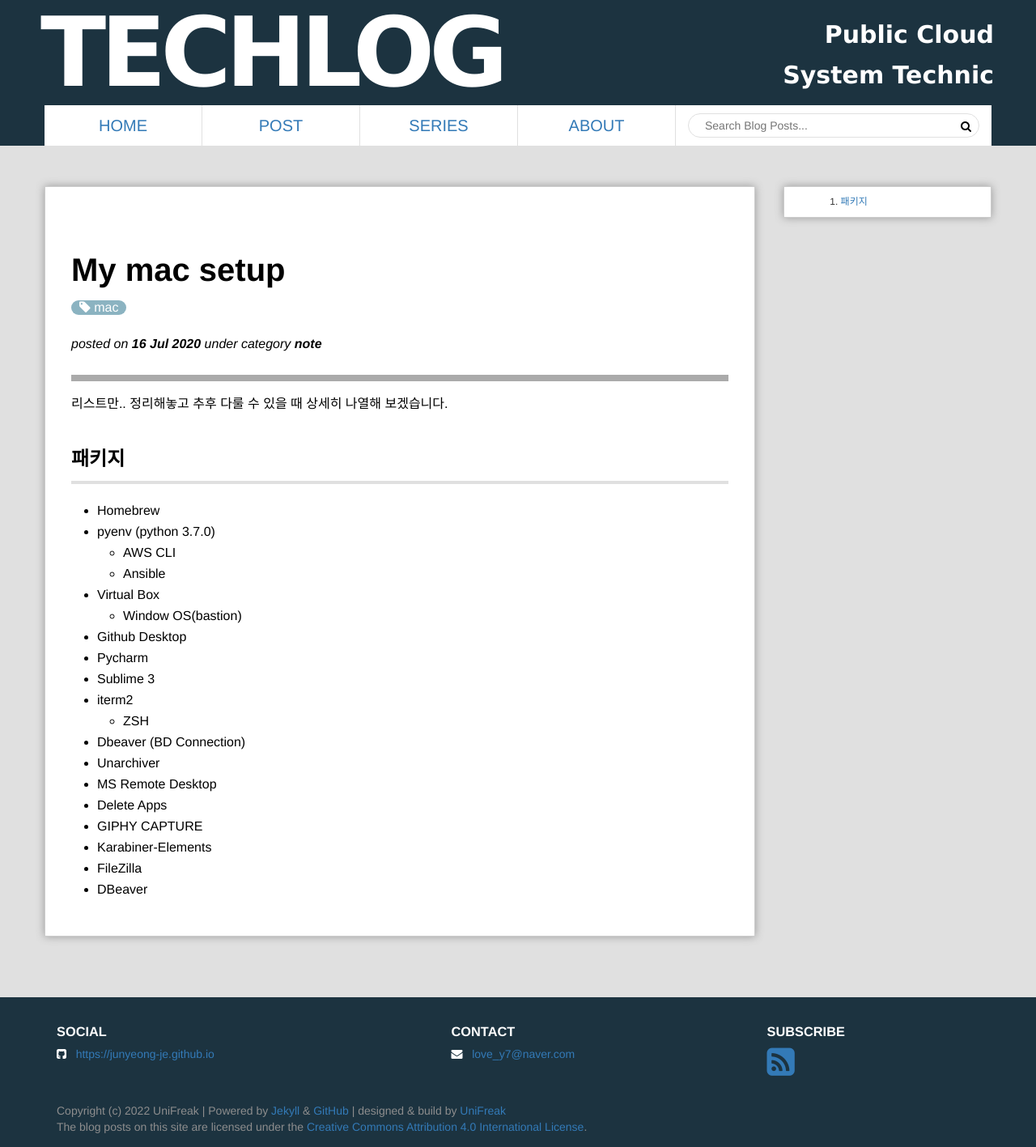
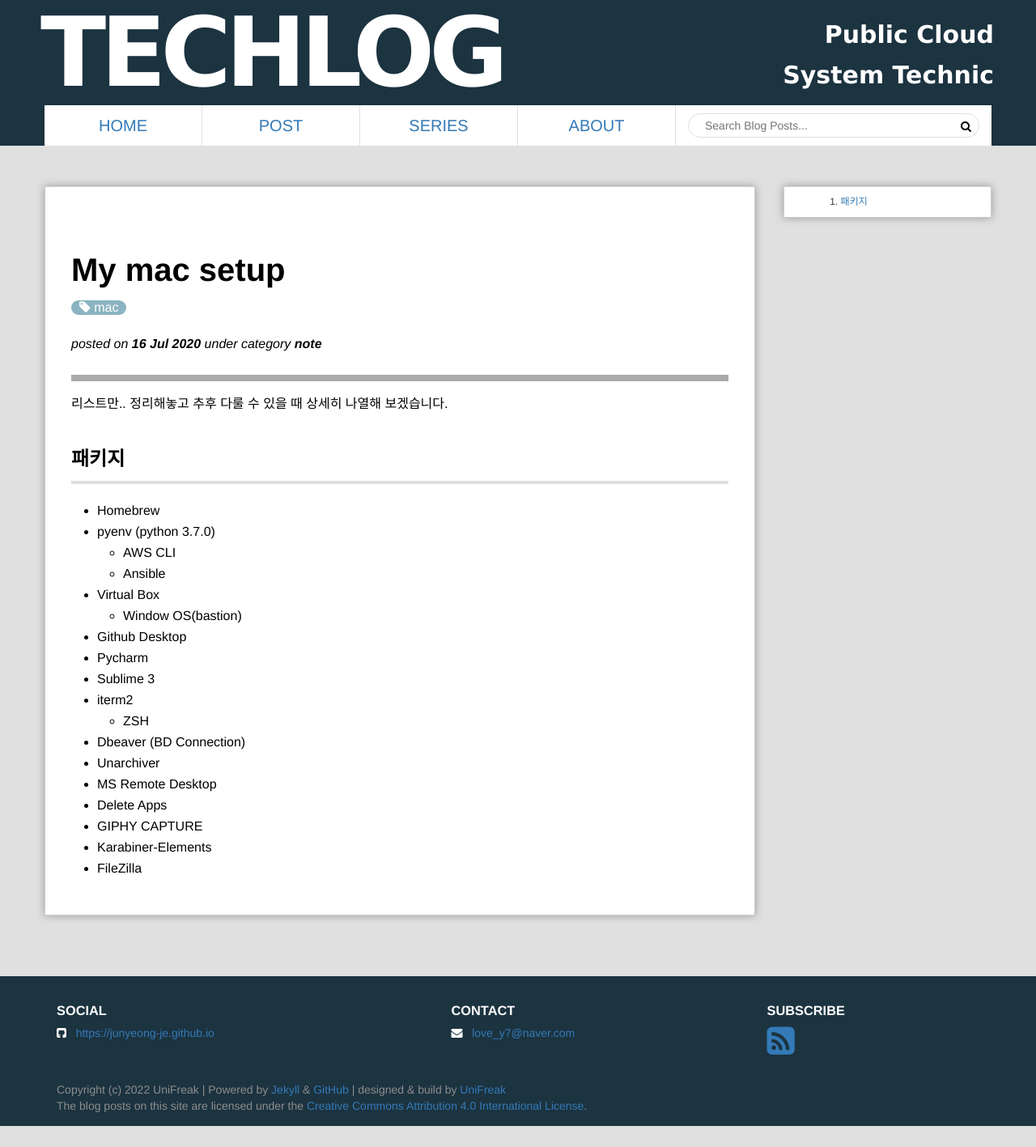
Before and after one commit to junyeong-je/junyeong-je.github.io, a Jekyll site: the page built from _posts/2020-07-16-MyMacSetup.md, in a window 1280 px wide. Shown: the whole page at 81% size. Built offline with Jekyll 4.4.1, drawn with Linux system fonts in a browser that asks for light colours; comment, search, counter and statistics services are not loaded; after the commit the page ends 1391 px from its top, so only the background shows below that.

Commit message:
Update MyMacSetup

```diff
--- a/_posts/2020-07-16-MyMacSetup.md
+++ b/_posts/2020-07-16-MyMacSetup.md
@@ -28,4 +28,3 @@ excerpt: "개인적으로 MAC을 사용하면서 유용하게 쓰고있는 프
 - GIPHY CAPTURE
 - Karabiner-Elements
 - FileZilla
-- DBeaver
```
